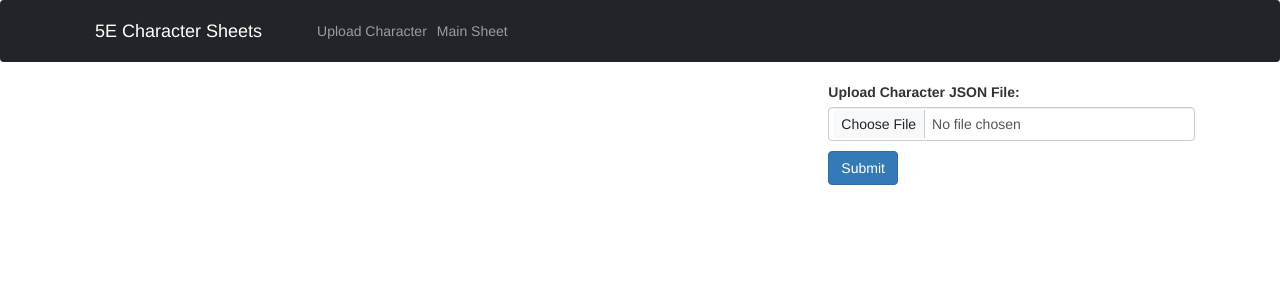
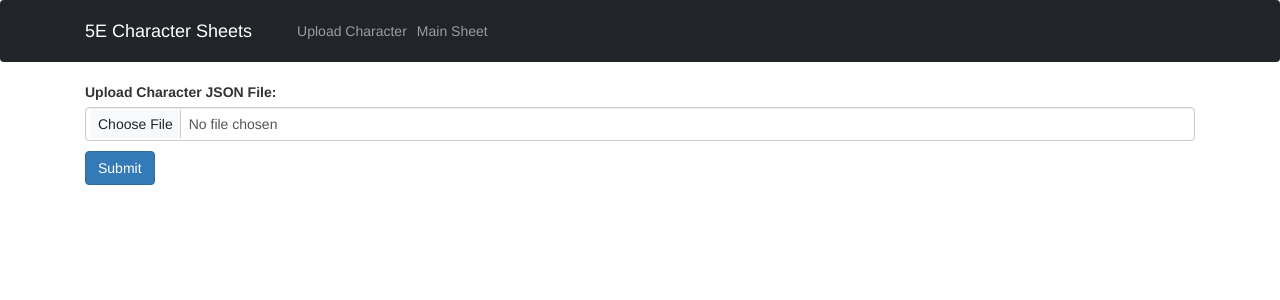
Before and after one commit to ElLachinoBasado/dndsheetsite, a React (Create React App) app: page / in a window 1280 px wide. Shown: the top 300 px of the page. Built offline with nearby package versions, Linux system fonts and the light colour scheme.

Commit message:
Update index.css

```diff
--- a/src/index.css
+++ b/src/index.css
@@ -6,7 +6,7 @@ body {
   -webkit-font-smoothing: antialiased;
   -moz-osx-font-smoothing: grayscale;
 }
-.container {
+.u_container {
   display: grid;
   grid-template-columns: 2fr 1fr;
   gap: 10px; /* Gap between columns */
```
